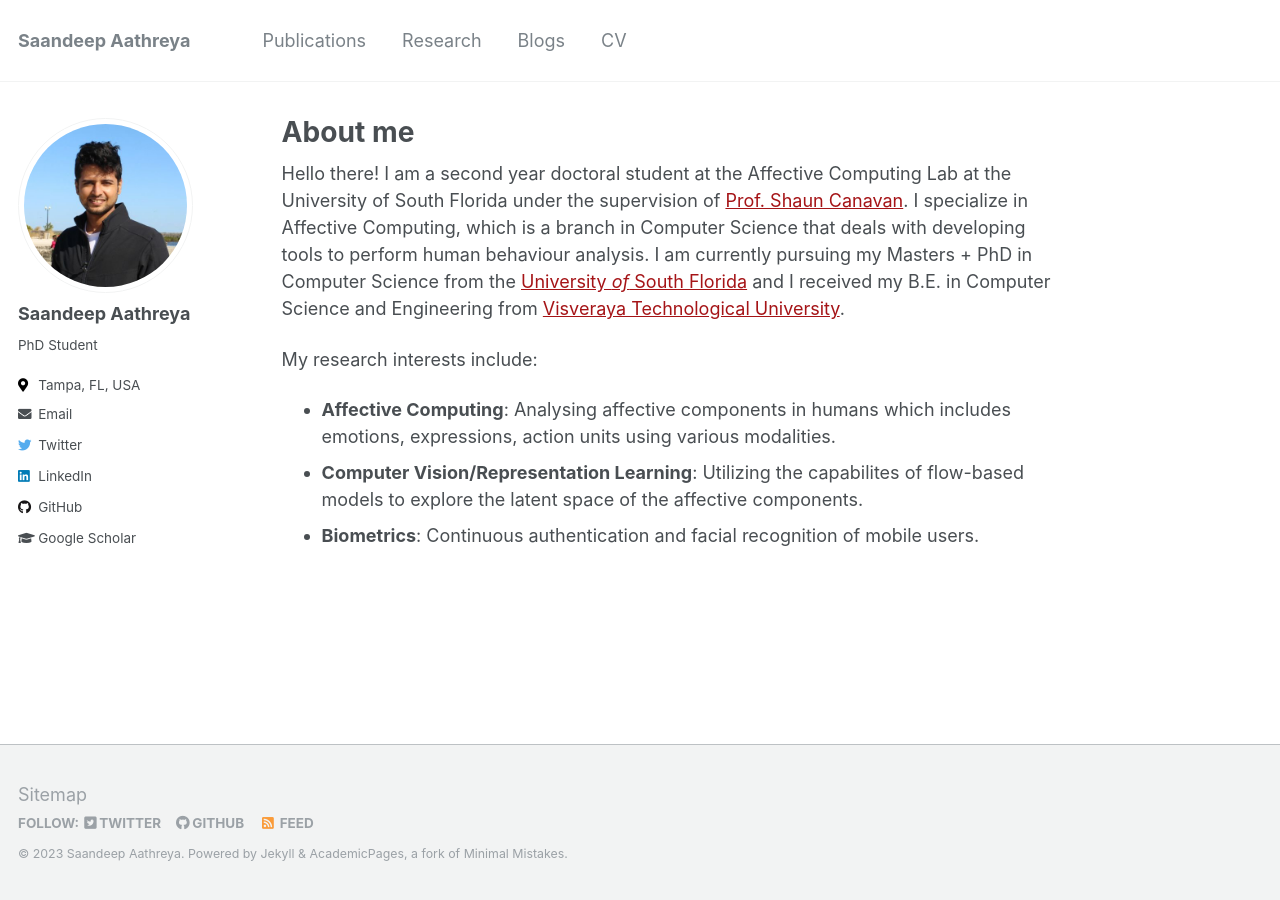
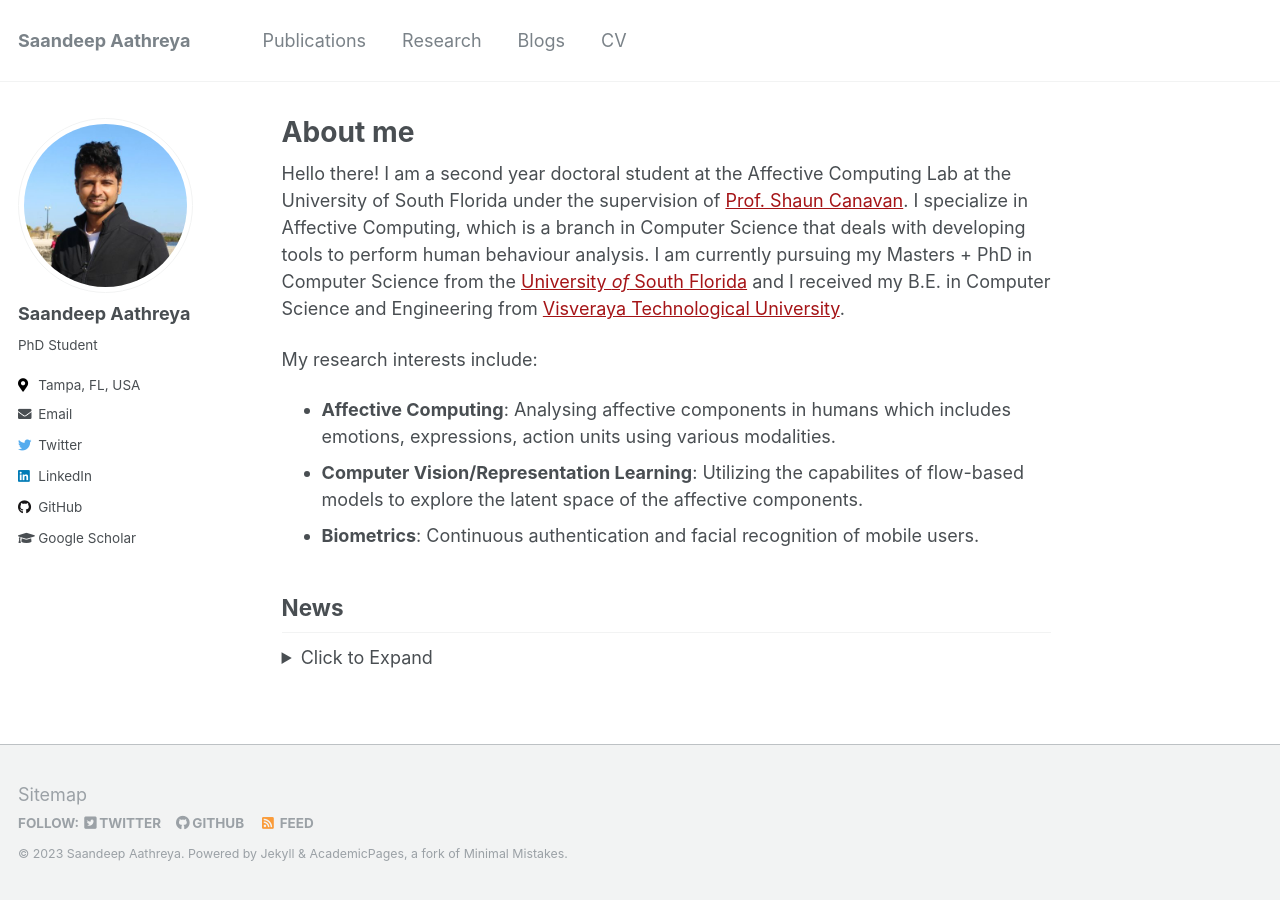
Before and after one commit to saandeepa93/saandeep.github.io, a Jekyll site: the page built from _pages/about.md, in a window 1280 px wide. Built offline with Jekyll 4.4.1, drawn with Linux system fonts in a browser that asks for light colours.

Commit message:
updated publications

```diff
--- a/_pages/about.md
+++ b/_pages/about.md
@@ -19,3 +19,12 @@ B.E. in Computer Science and Engineering from [Visveraya Technological Universit
   * **Affective Computing**: Analysing affective components in humans which includes emotions, expressions, action units using various modalities.
   * **Computer Vision/Representation Learning**: Utilizing the capabilites of flow-based models to explore the latent space of the affective components.
   * **Biometrics**: Continuous authentication and facial recognition of mobile users.
+
+
+## **News**
+<details>
+<summary>Click to Expand</summary>
+
+  * Paper accepted at IJCB 2023
+  * Awarded best doctoral presentation award at FG 2023 DC
+  * Served as a reviewer for ICPR 2022
```
